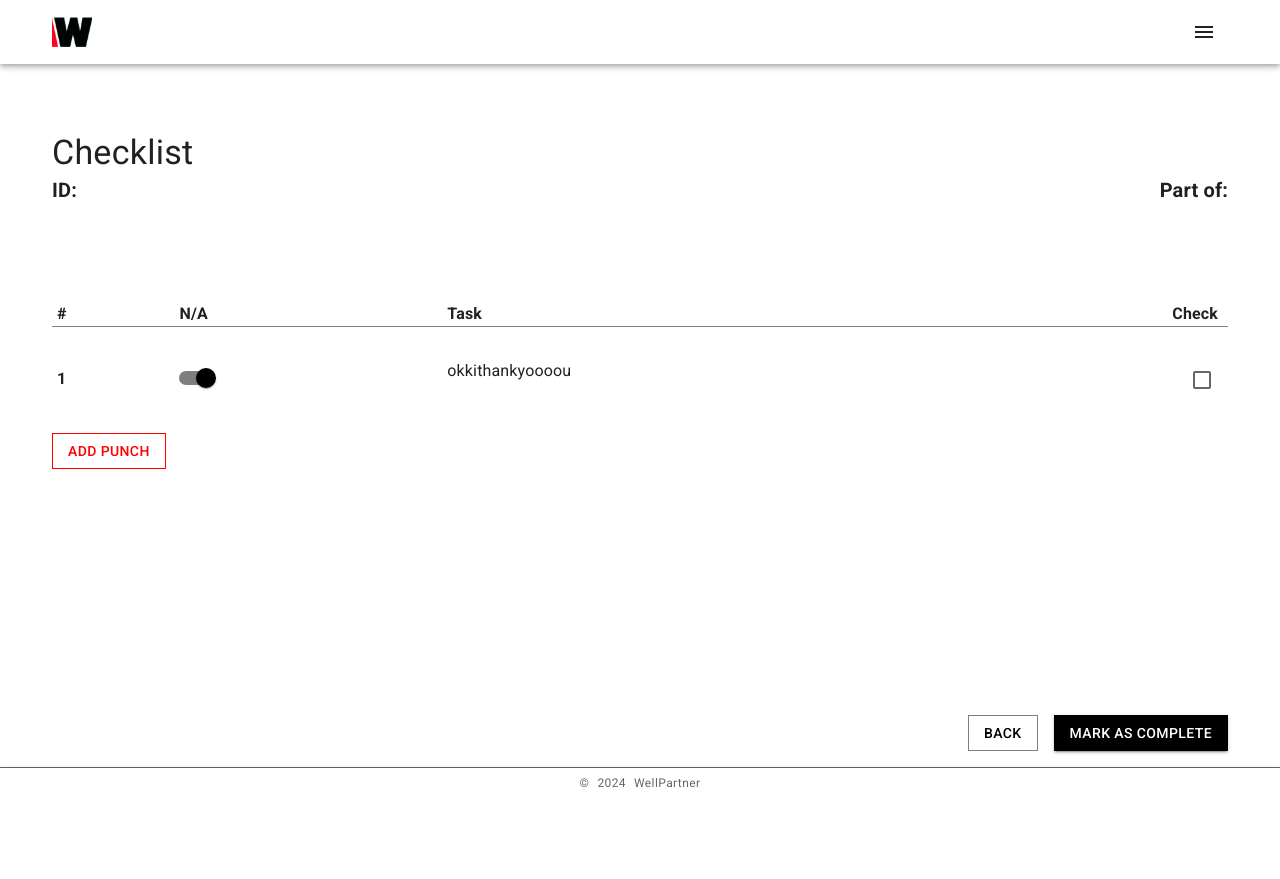
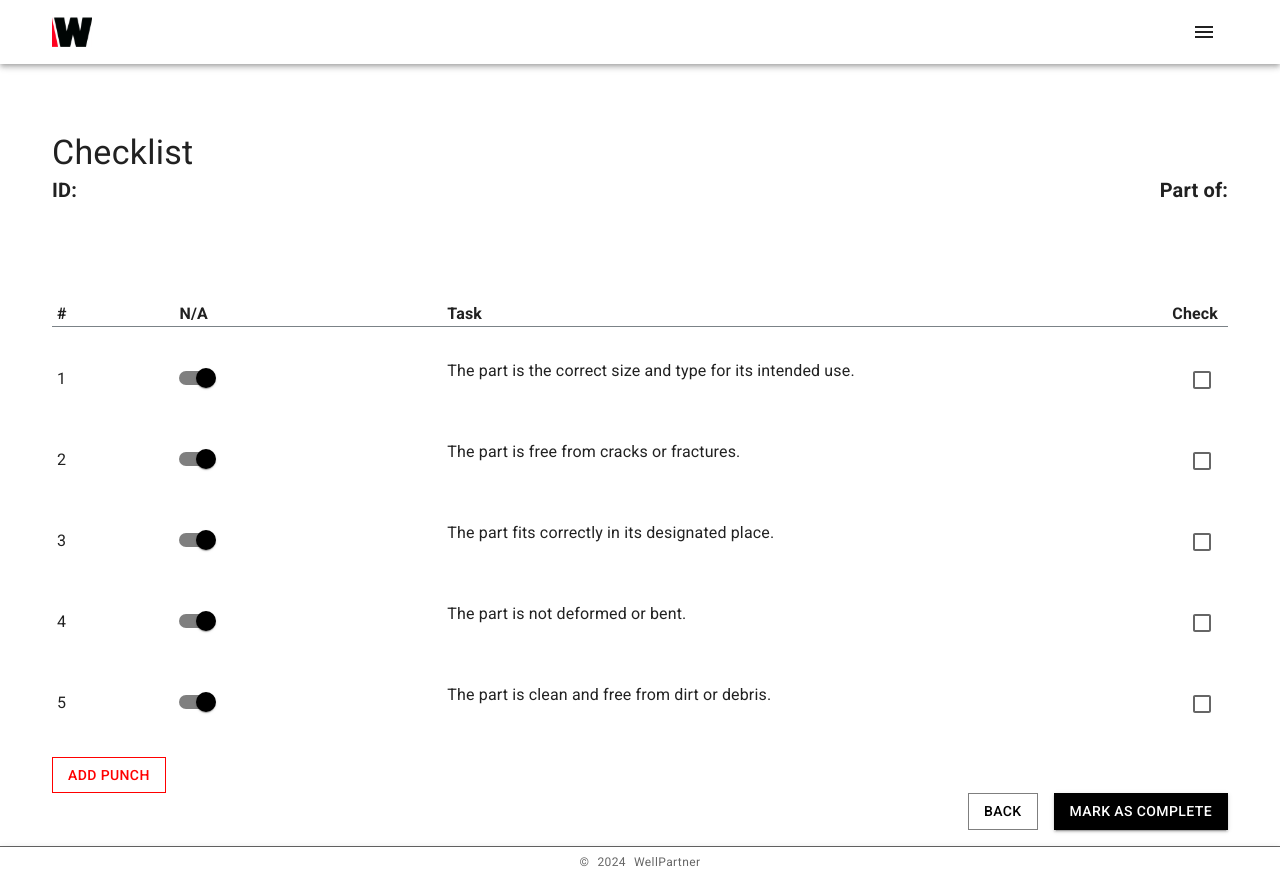
Before and after one commit to OptiCorp/checklist-app, a React (Vite) app: page /checklist/1 in a window 1280 px wide. Before the commit the page ends 800 px from the top, so only its background shows below. Built offline with nearby package versions, Linux system fonts and the light colour scheme; what @azure/msal-react would draw is missing.

Commit message:
mockdata checklist

```diff
--- /dev/null
+++ b/src/components/Checklist/ChecklistRows.tsx
@@ -0,0 +1,34 @@
+import { Grid, Typography, Switch, Box, Checkbox } from '@mui/material';
+import React from 'react';
+
+type taskType = {
+    taskText: string;
+    taskNumber: number;
+};
+
+const ChecklistRows: React.FC<taskType> = ({ taskText, taskNumber }: taskType) => {
+    const label = { inputProps: { 'aria-label': 'Switch demo' } };
+    return (
+        <Grid component={'li'} container wrap="nowrap" paddingTop={'2rem'} paddingLeft={'5px'}>
+            <Grid item xs={1} sx={{ paddingTop: '8px' }}>
+                <Typography component="p">{taskNumber + 1}</Typography>
+            </Grid>
+            <Grid item xs={3} sx={{ paddingLeft: '12px' }}>
+                <Switch {...label} defaultChecked />
+            </Grid>
+            <Grid item xs={5}>
+                <Box>
+                    {' '}
+                    <Typography component={'p'} sx={{ paddingBottom: '25px' }}>
+                        {taskText}
+                    </Typography>
+                </Box>
+            </Grid>
+            <Grid item xs={3} sx={{ paddingRight: '5px' }}>
+                <Checkbox {...label} sx={{ float: 'right' }} />
+            </Grid>
+        </Grid>
+    );
+};
+
+export default ChecklistRows;
--- /dev/null
+++ b/src/components/Checklist/ChecklistTaskList.tsx
@@ -0,0 +1,18 @@
+import React from 'react';
+import ChecklistRows from './ChecklistRows';
+
+type Props = {
+    tasks: string[];
+};
+
+const ChecklistTaskList: React.FC<Props> = ({ tasks }) => {
+    return (
+        <>
+            {tasks.map((item, index) => (
+                <ChecklistRows key={index} taskText={item} taskNumber={index} />
+            ))}
+        </>
+    );
+};
+
+export default ChecklistTaskList;
--- a/src/components/UI/NestedList.tsx
+++ b/src/components/UI/NestedList.tsx
@@ -2,7 +2,6 @@ import * as React from 'react';
 import List from '@mui/material/List';
 import styled from 'styled-components';
 import DropdownCard from './DropdownCard';
-import { useNavigate } from 'react-router-dom';
 
 export const StyledUl = styled.ul`
     list-style-type: none;
--- a/src/pages/ChecklistPage/ChecklistPage.tsx
+++ b/src/pages/ChecklistPage/ChecklistPage.tsx
@@ -1,10 +1,37 @@
-import { Box, Button, Divider, Grid, Switch, Checkbox, Typography } from '@mui/material';
+import { Box, Button, Divider, Grid, Typography } from '@mui/material';
 import { useNavigate } from 'react-router-dom';
 import BottomButtons from '../../components/BottomButtons/BottomButtons';
+import ChecklistTaskList from '../../components/Checklist/ChecklistTaskList';
 
 const ChecklistPage = () => {
     const navigate = useNavigate();
-    const label = { inputProps: { 'aria-label': 'Switch demo' } };
+
+    // const mockChecklist: string[] = [
+    //     'The part is the correct size and type for its intended use.',
+    //     'The part is free from cracks or fractures.',
+    //     'The part fits correctly in its designated place.',
+    //     'The part is not deformed or bent.',
+    //     'The part is clean and free from dirt or debris.',
+    //     "The part's surface finish meets the required specifications.",
+    //     "The part's edges are smooth and free from burrs.",
+    //     "The part's installation does not impede the function of adjacent parts.",
+    //     'The part is secure and does not move when force is applied.',
+    //     "The part's markings (if any) are clear and correct.",
+    //     'The part does not show signs of excessive wear or tear.',
+    //     "The part's temperature is within the acceptable range during operation.",
+    //     "The part's weight is within the acceptable range.",
+    //     "The part's color (if applicable) is consistent and correct.",
+    //     "The part's material is appropriate for its function and environment.",
+    //     "The part's electrical conductivity (if applicable) is within the acceptable range.",
+    // ];
+
+    const mockChecklist: string[] = [
+        'The part is the correct size and type for its intended use.',
+        'The part is free from cracks or fractures.',
+        'The part fits correctly in its designated place.',
+        'The part is not deformed or bent.',
+        'The part is clean and free from dirt or debris.',
+    ];
 
     return (
         <>
@@ -68,33 +95,9 @@ const ChecklistPage = () => {
                         borderColor: ['#7B8287'],
                     }}
                 />
-                <Grid
-                    component={'li'}
-                    container
-                    wrap="nowrap"
-                    paddingTop={'2rem'}
-                    paddingLeft={'5px'}
-                >
-                    <Grid item xs={1} sx={{ paddingTop: '8px' }}>
-                        <Typography component="p">
-                            <b>1</b>
-                        </Typography>
-                    </Grid>
-                    <Grid item xs={3} sx={{ paddingLeft: '12px' }}>
-                        <Switch {...label} defaultChecked />
-                    </Grid>
-                    <Grid item xs={5}>
-                        <Box>
-                            {' '}
-                            <Typography component={'p'} sx={{ paddingBottom: '25px' }}>
-                                okkithankyoooou
-                            </Typography>
-                        </Box>
-                    </Grid>
-                    <Grid item xs={3} sx={{ paddingRight: '5px' }}>
-                        <Checkbox {...label} sx={{ float: 'right' }} />
-                    </Grid>
-                </Grid>
+            </Box>
+            <Box>
+                <ChecklistTaskList tasks={mockChecklist} />
             </Box>
             <Box paddingTop={'25px'}>
                 <Button
```
